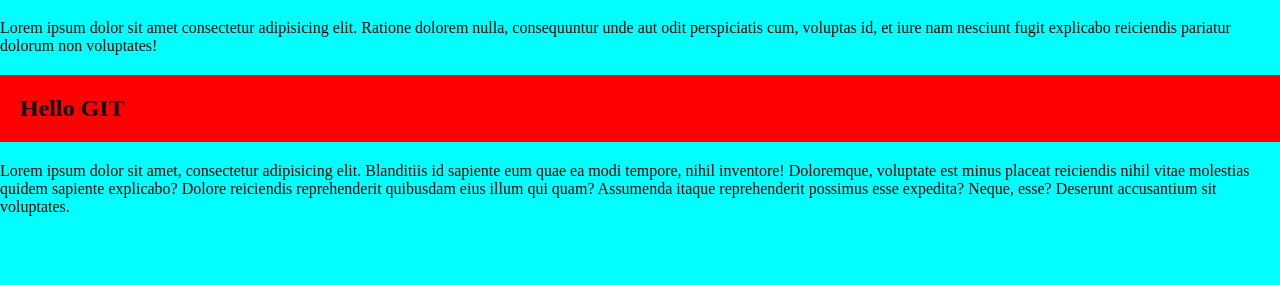
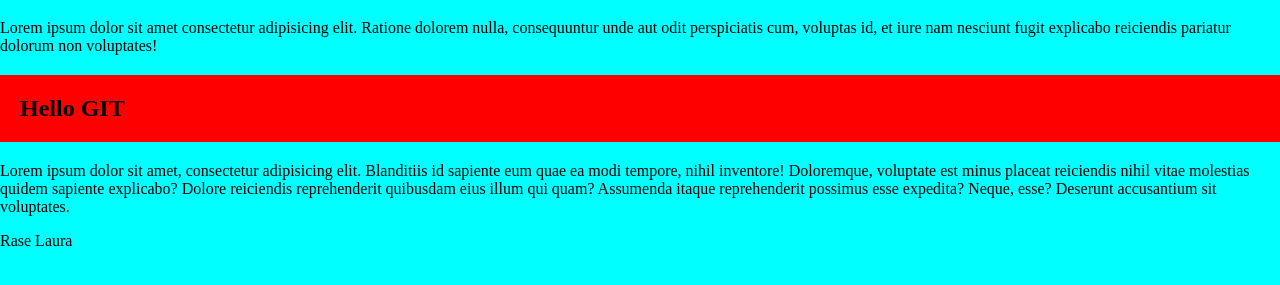
Before and after one commit to lauramano/laura_html08, a plain HTML site: page index.html in a window 1280 px wide. Shown: the part 79-364 px from the top of the page. Drawn offline with Linux system fonts and the light colour scheme.

Commit message:
pridejau footer

```diff
--- a/index.html
+++ b/index.html
@@ -30,5 +30,8 @@
         esse? Deserunt accusantium sit voluptates.
       </p>
     </main>
+    <footer>
+      <p>Rase Laura</p>
+    </footer>
   </body>
 </html>
```
